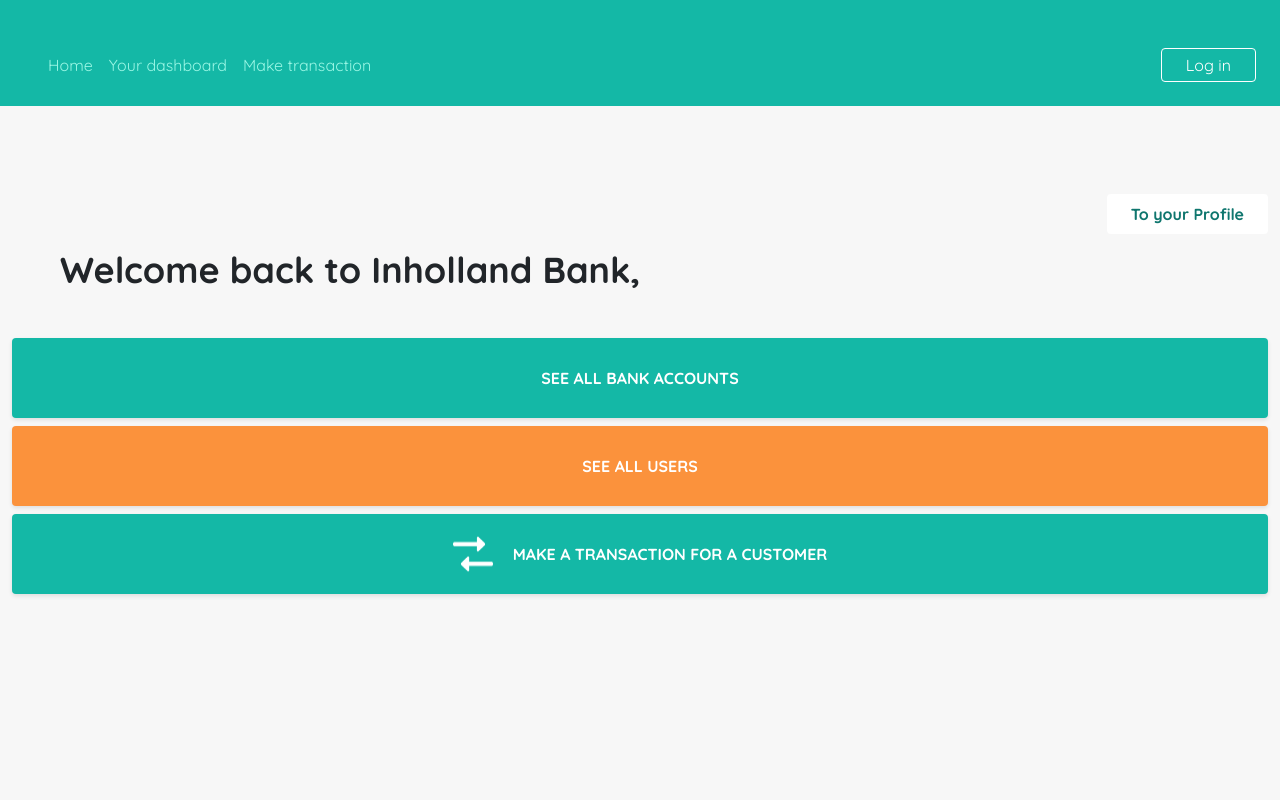
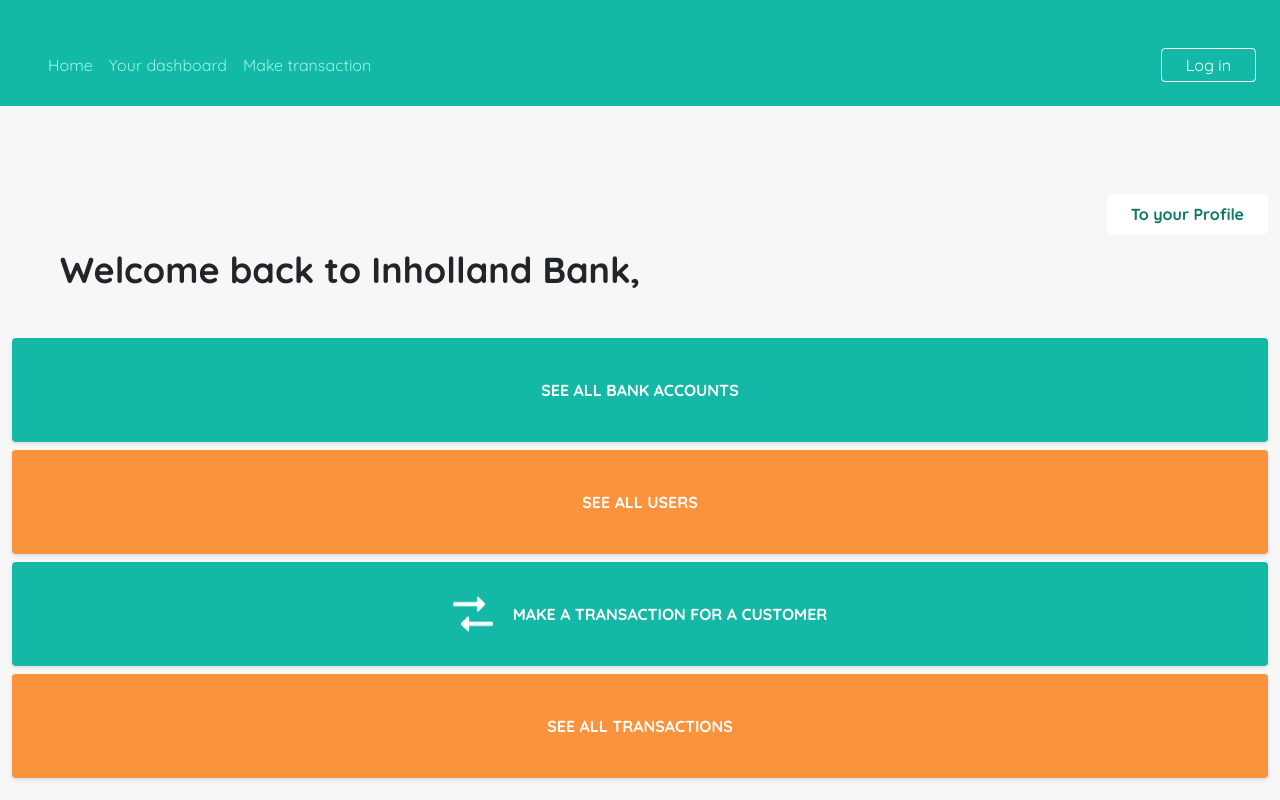
Before and after one commit to Salah-023/bankFrontEnd, a Vue app: page /employeeDashboard in a window 1280 px wide. Shown: the top 800 px of the page. Built offline with nearby package versions, Linux system fonts and the light colour scheme; no server answers.

Commit message:
Added see transactions button

```diff
--- a/src/views/customerViews/customerDashboardView.vue
+++ b/src/views/customerViews/customerDashboardView.vue
@@ -20,6 +20,7 @@
                                 <p class="text-lg">IBAN: {{ currentAccount.iban }}</p>
                                 <p class="text-lg">Balance: € {{ currentAccount.balance }}</p>
                                 <p class="text-lg">Limit: € {{ currentAccount.absoluteLimit }}</p>
+
                             </div>
                             <div class="rounded-lg bg-white p-4">
                                 <p class="text-lg text-center font-bold">Savings Account</p>
@@ -27,7 +28,6 @@
                                 <p class="text-lg">Balance: € {{ savingsAccount.balance }}</p>
                                 <p class="text-lg">Limit: € {{ savingsAccount.absoluteLimit }}</p>
                             </div>
-
                         </div>
                         <div class="mt-3">
                             <p class=" text-xl font-bold">
--- a/src/views/employeeViews/EmployeeDashboardView.vue
+++ b/src/views/employeeViews/EmployeeDashboardView.vue
@@ -39,6 +39,14 @@
                         MAKE A TRANSACTION FOR A CUSTOMER
                     </router-link>
 
+                    <router-link to="/transactions"
+                        class="w-full h-50 block bg-orange-400 hover:bg-orange-500 text-white font-bold py-2 px-4 rounded mb-2"
+                        style="box-shadow: 0 2px 4px rgba(0, 0, 0, 0.1);
+                        display: flex; justify-content: center; align-items: center;
+                        ">
+                        SEE ALL TRANSACTIONS
+                    </router-link>
+
                 </div>
             </div>
         </div>
```
